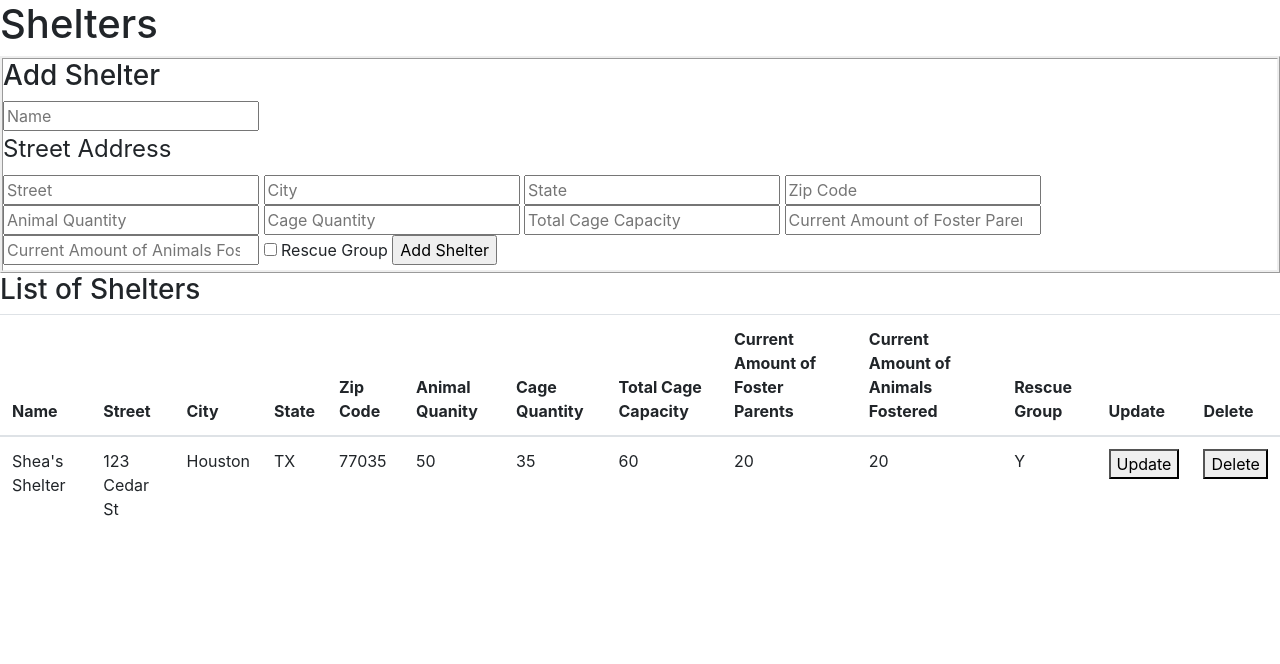
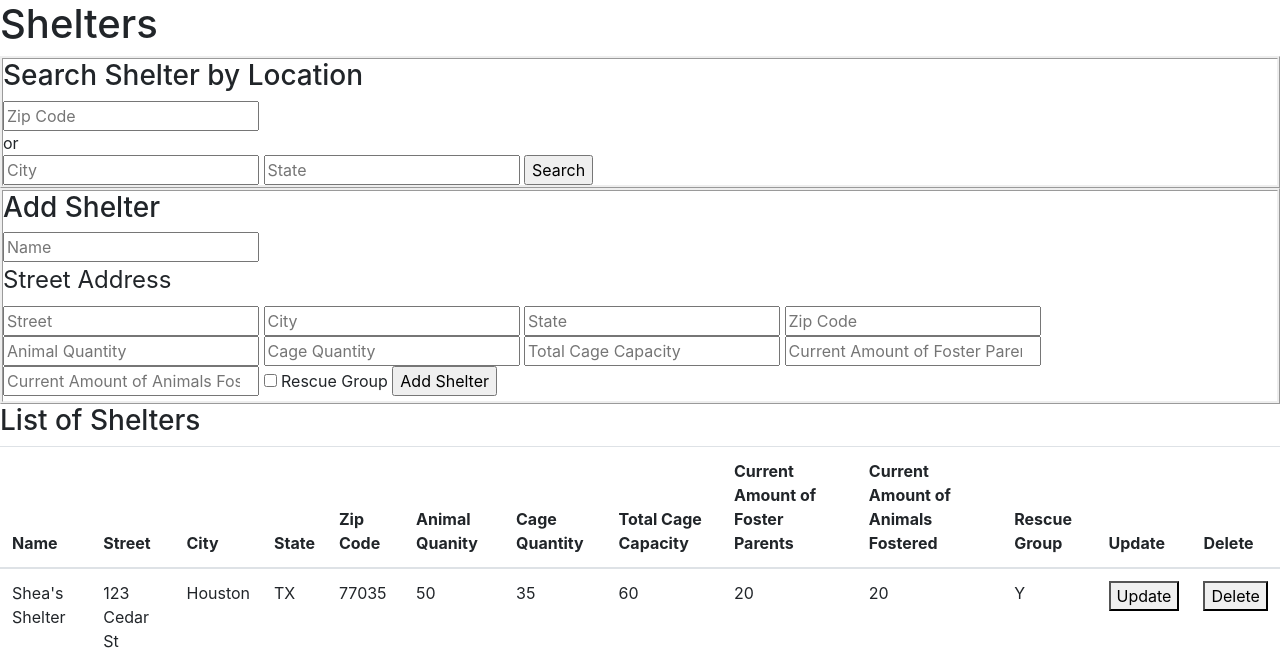
Before and after one commit to kevinlichang/national-animal-shelter-database, a Flask app: page /shelters/ in a window 1280 px wide. Shown: the part 56-720 px from the top of the page. Run offline with Flask 2, Linux system fonts and the light colour scheme.

Commit message:
added search shelter by location form

```diff
--- a/app/templates/shelters.html
+++ b/app/templates/shelters.html
@@ -1,6 +1,16 @@
 {% extends "layout.html" %}
 {% block content %}
 <h1>Shelters</h1>
+
+<form style="border-style: ridge;">
+  <h3>Search Shelter by Location</h3>
+  <input type="text" name="search-zip" placeholder="Zip Code">
+  <div>or</div>
+  <input type="text" name="search-city" placeholder="City">
+  <input type="text" name="search-state" placeholder="State">
+
+  <input type="submit" name="search-shelter" value="Search" id="search-shelter-submit">
+</form>
 
 <form style="border-style: ridge;">
   <h3>Add Shelter</h3>
```
